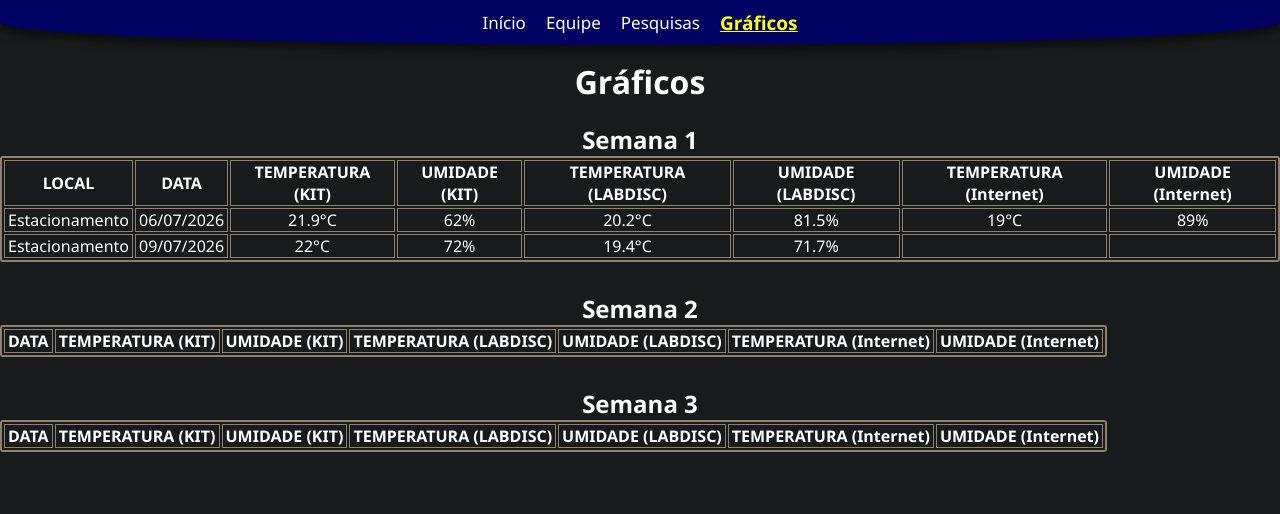
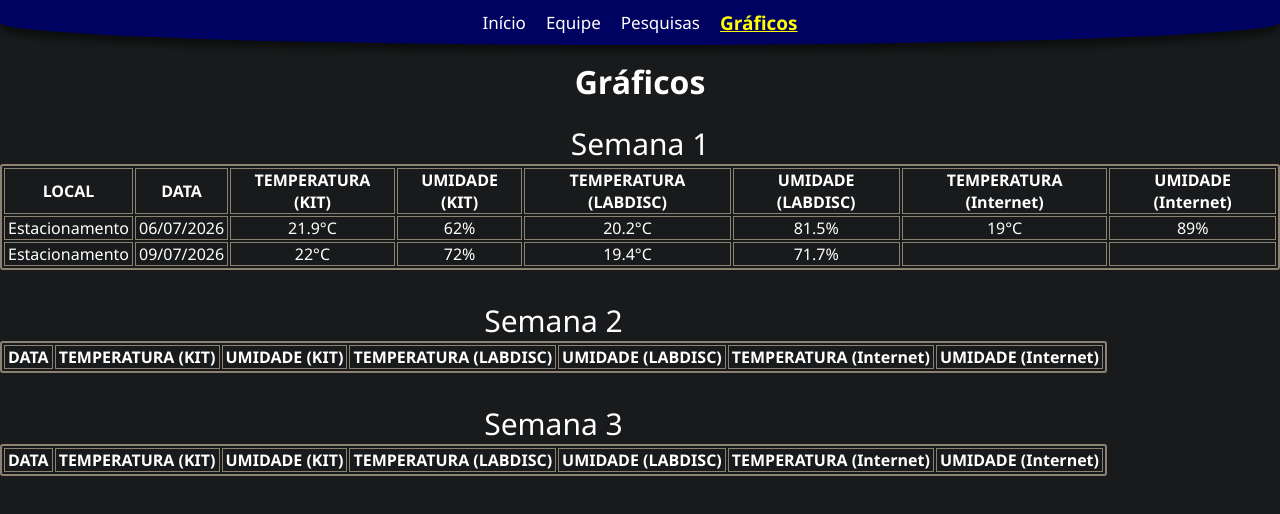
Before and after one commit to Igor-Dias-2010/raios-e-razoes, a Next.js app: page /graficos in a window 1280 px wide. Shown: the top 514 px of the page. Built offline with nearby package versions, Linux system fonts and the light colour scheme.

Commit message:
feat: caption para as tabelas

```diff
--- a/src/app/globals.css
+++ b/src/app/globals.css
@@ -103,3 +103,6 @@ h1 {
 body::selection {
     background-color: rgb(0, 3, 177);
 }
+caption{
+    font-size: 30px;
+}
--- a/src/app/graficos/page.jsx
+++ b/src/app/graficos/page.jsx
@@ -6,8 +6,8 @@ export default function Graficos() {
             <Navbar />
             <h1>Gráficos</h1>
             <div className="graficos">
-                <h2>Semana 1</h2>
                 <table>
+                    <caption>Semana 1</caption>
                     <thead>
                         <tr>
                             <th>LOCAL</th>
@@ -45,8 +45,8 @@ export default function Graficos() {
                         </tr>
                     </tbody>
                 </table>
-                <h2>Semana 2</h2>
                 <table>
+                    <caption>Semana 2</caption>
                     <thead>
                         <tr>
                             <th>DATA</th>
@@ -59,8 +59,8 @@ export default function Graficos() {
                         </tr>
                     </thead>
                 </table>
-                <h2>Semana 3</h2>
                 <table>
+                    <caption>Semana 3</caption>
                     <thead>
                         <tr>
                             <th>DATA</th>
```
Also changed, not shown: src/app/home.js (+8 -5 lines).
